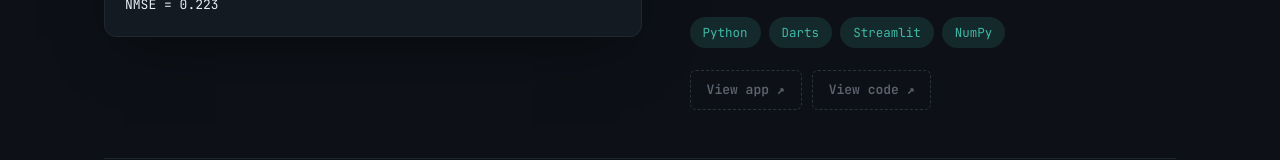
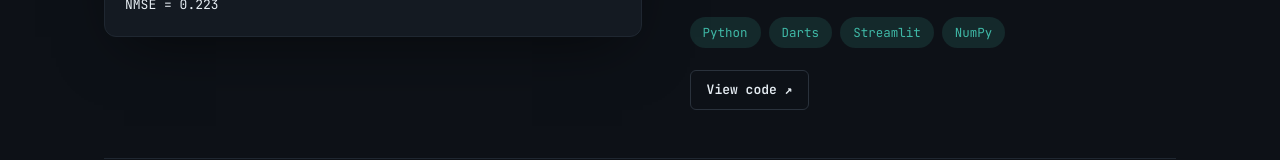
Before and after one commit to talee02/talee02.github.io, a plain HTML site: page index.html in a window 1280 px wide. Shown: the part 3349-3509 px from the top of the page. Drawn offline with Linux system fonts and the light colour scheme.

Commit message:
Update index.html

```diff
--- a/index.html
+++ b/index.html
@@ -265,8 +265,7 @@ NMSE = 0.223</pre>
           <span class="chip chip-tool">NumPy</span>
         </div>
         <div class="project-links">
-          <a href="#" class="btn-link placeholder" title="Add your Streamlit app link here">View app ↗</a>
-          <a href="#" class="btn-link placeholder" title="Add your GitHub repo link here">View code ↗</a>
+          <a href="https://github.com/talee02/Temporal-Convolutional-Network-Time-Series-Forecasting" class="btn-link" title="#">View code ↗</a>
         </div>
       </div>
     </article>
```
